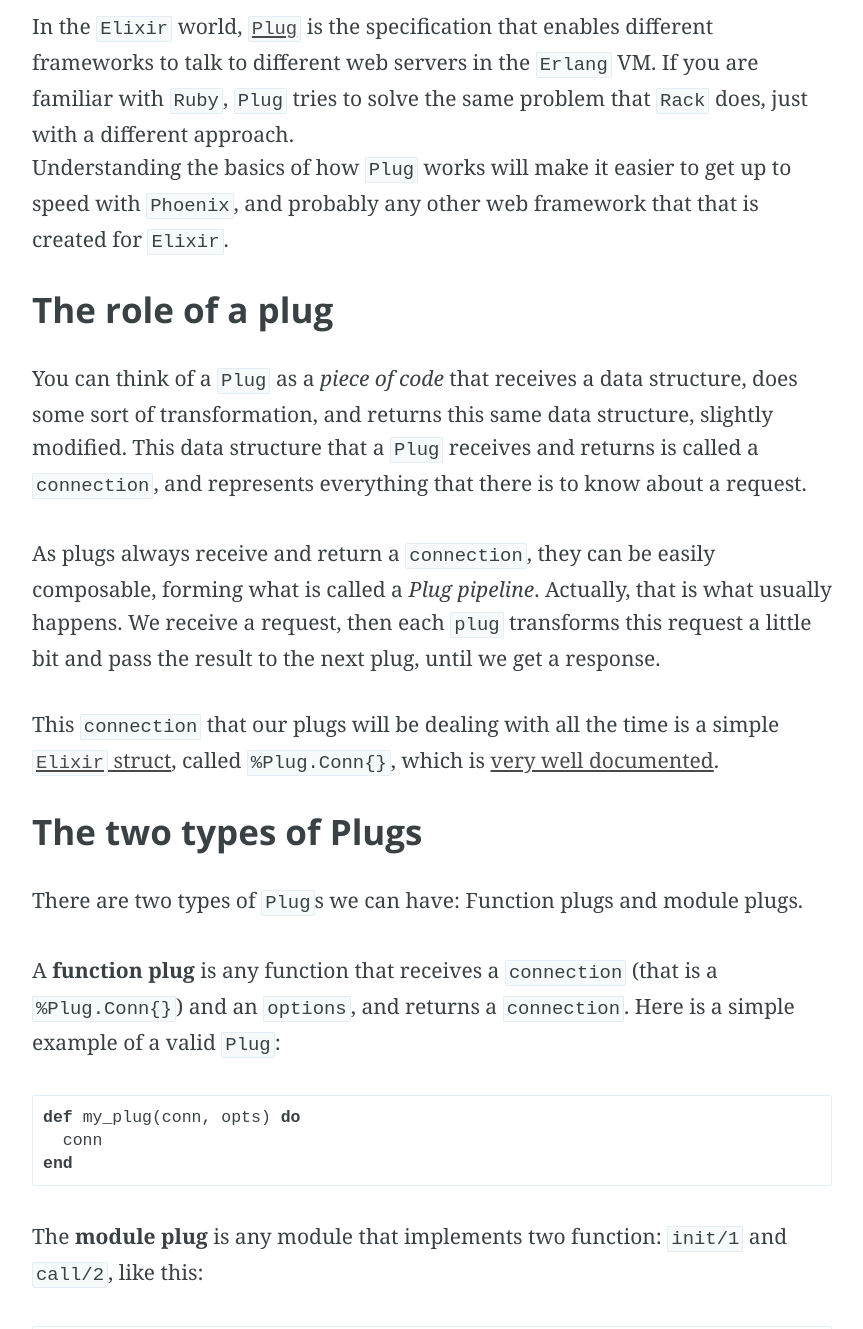
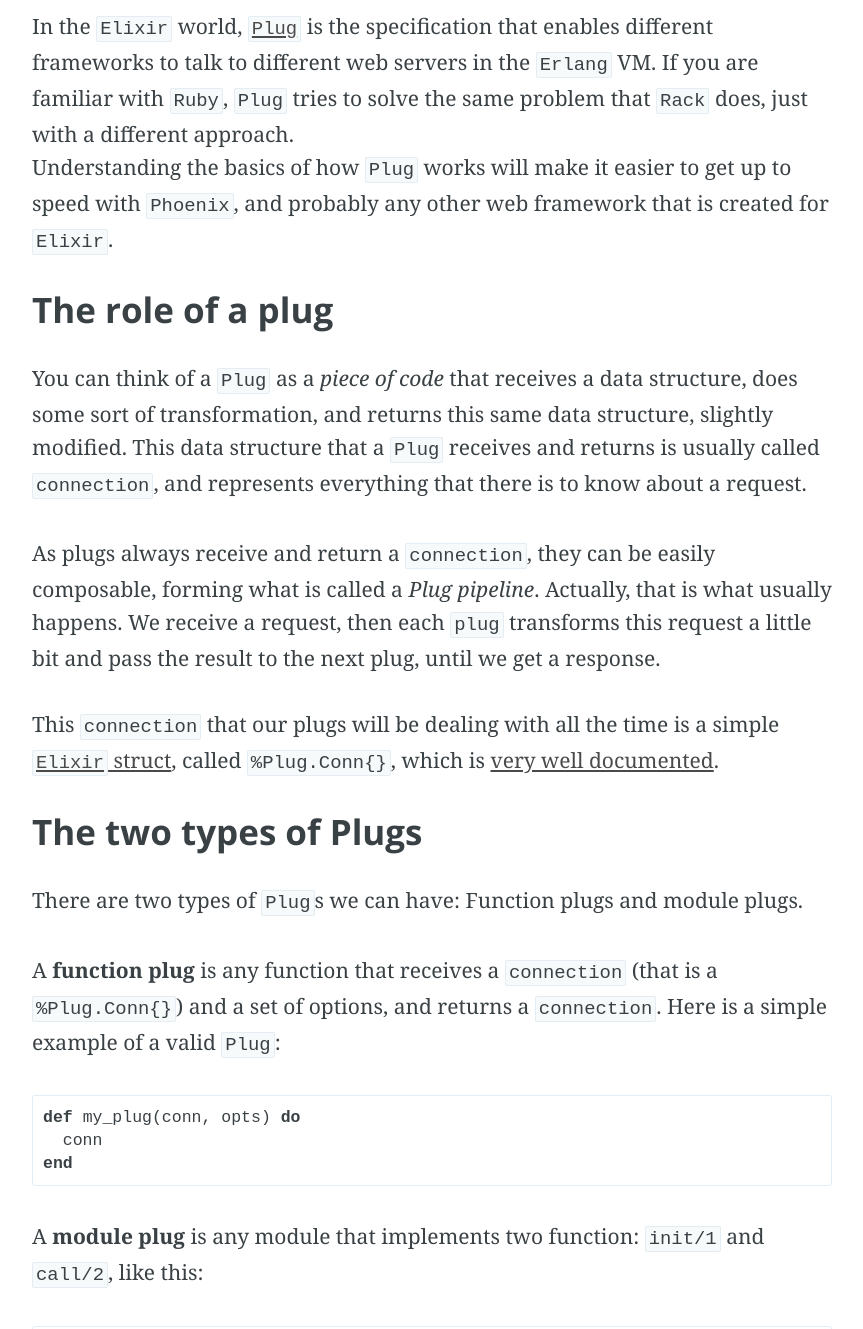
Before and after one commit to brianstorti/brianstorti.github.io, a Jekyll site: the page built from _posts/2015-10-25-getting-started-with-plug-elixir.md, in a window 1280 px wide and 1400 px high, scrolled down 472 px, cut to the strip 71-1400 px from the top of the window. Shown: the whole strip, without its empty margins (208-1071 px from the left). Built offline with Jekyll 4.4.1, drawn with Linux system fonts in a browser that asks for light colours; Markdown is read by kramdown in place of the engine named in the settings; a script that is not in the unit is left out; comment, search, counter and statistics services are not loaded; some of the changed text lies outside the part shown.

Commit message:
Fix typo

````diff
--- a/_posts/2015-10-25-getting-started-with-plug-elixir.md
+++ b/_posts/2015-10-25-getting-started-with-plug-elixir.md
@@ -7,13 +7,13 @@
 
 In the `Elixir` world, [`Plug`](https://github.com/elixir-lang/plug) is the specification that enables different frameworks to talk to different web servers in the `Erlang` VM.
 If you are familiar with `Ruby`, `Plug` tries to solve the same problem that `Rack` does, just with a different approach.
-Understanding the basics of how `Plug` works will make it easier to get up to speed with `Phoenix`, and probably any other web framework that
+Understanding the basics of how `Plug` works will make it easier to get up to speed with `Phoenix`, and probably any other web framework
 that is created for `Elixir`.
 
 ### The role of a plug
 
 You can think of a `Plug` as a *piece of code* that receives a data structure, does some sort of transformation, and returns
-this same data structure, slightly modified. This data structure that a `Plug` receives and returns is called a `connection`,
+this same data structure, slightly modified. This data structure that a `Plug` receives and returns is usually called `connection`,
 and represents everything that there is to know about a request.
 
 As plugs always receive and return a `connection`, they can be easily composable, forming what is called a *Plug pipeline*. Actually,
@@ -26,7 +26,7 @@
 
 There are two types of `Plug`s we can have: Function plugs and module plugs.
 
-A **function plug** is any function that receives a `connection` (that is a `%Plug.Conn{}`) and an `options`, and returns a `connection`. Here is a simple example of a valid `Plug`:
+A **function plug** is any function that receives a `connection` (that is a `%Plug.Conn{}`) and a set of options, and returns a `connection`. Here is a simple example of a valid `Plug`:
 
 ```elixir
 def my_plug(conn, opts) do
@@ -34,7 +34,7 @@
 end
 ```
 
-The **module plug** is any module that implements two function: `init/1` and `call/2`, like this:
+A **module plug** is any module that implements two function: `init/1` and `call/2`, like this:
 
 ```elixir
 module MyPlug do
@@ -63,7 +63,7 @@
 $ mix new learning_plug
 ```
 
-Then `cd` into the project directory and edit `mix.exs` adding `Plug` and `Cowboy` (the web server) as dependencies:
+Then `cd` into the project's directory and edit `mix.exs` adding `Plug` and `Cowboy` (the web server) as dependencies:
 
 ```elixir
 defp deps do
@@ -153,7 +153,7 @@
 defmodule MyPipeline do
   # We use Plug.Builder to have access to the plug/2 macro.
   # This macro can receive a function or a module plug and an
-  # optional parameter, that will be passed unchanged to the
+  # optional parameter that will be passed unchanged to the
   # given plug.
   use Plug.Builder
 
````
Also changed, not shown: other parts of _posts/2015-10-25-getting-started-with-plug-elixir.md (+1 -1 lines).
